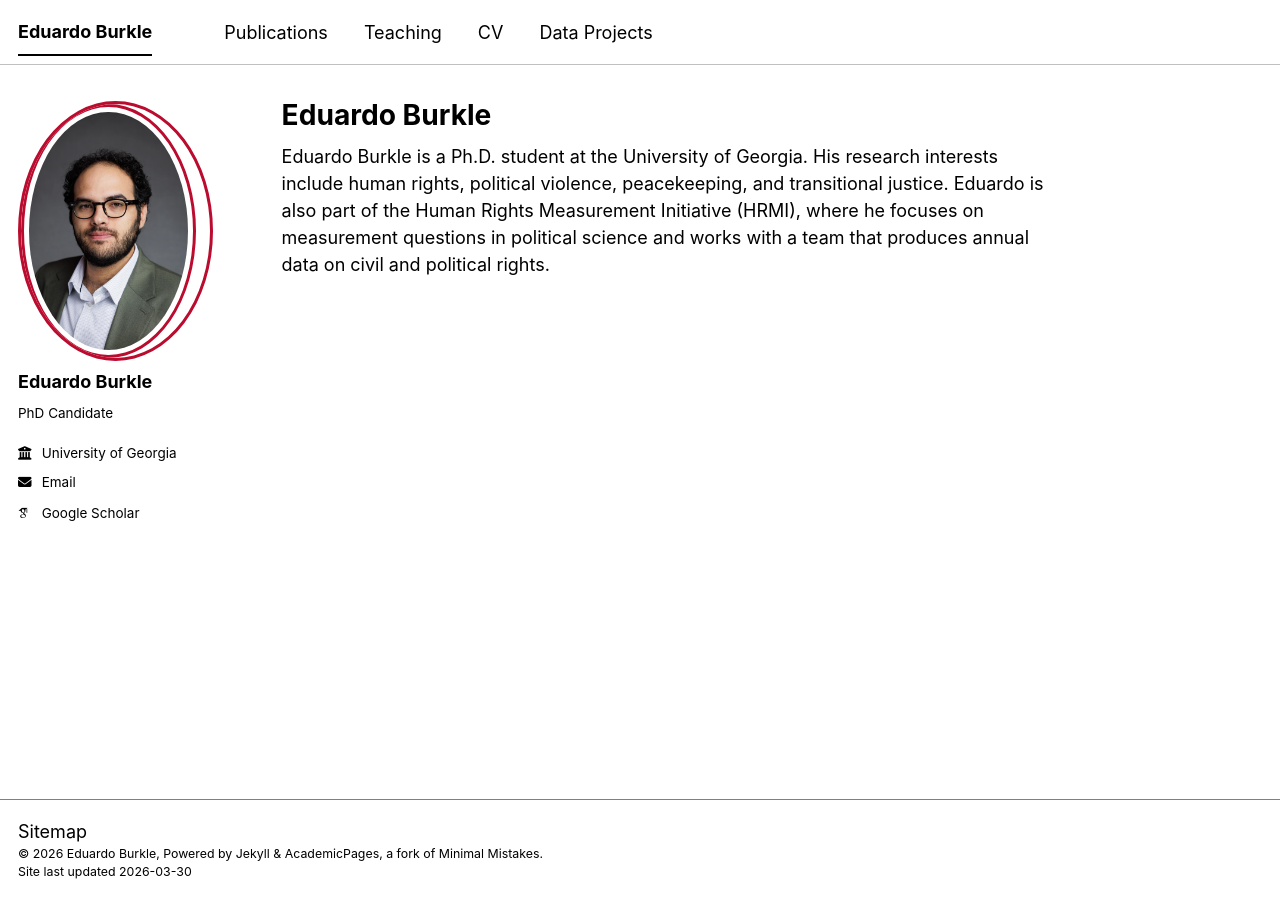
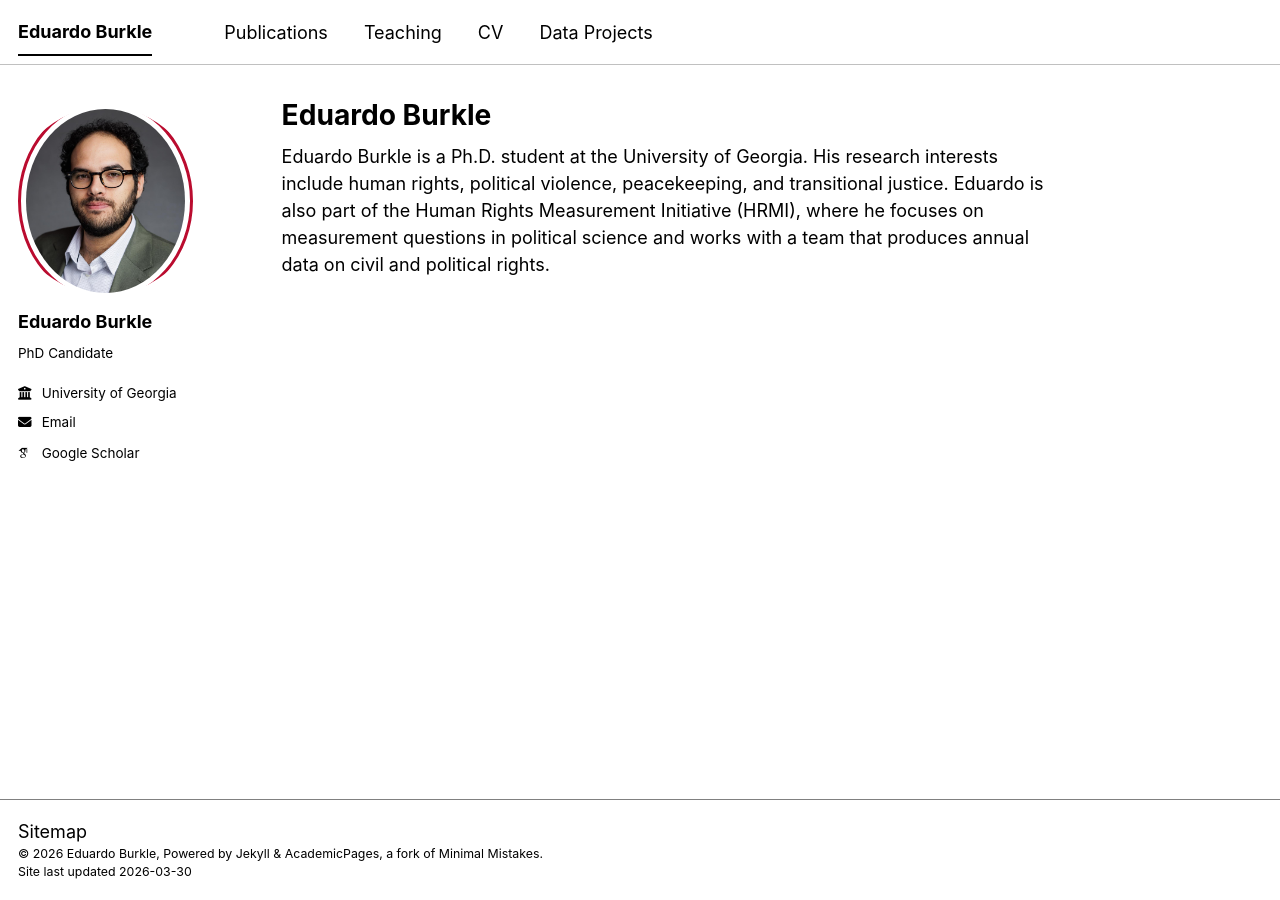
Before and after one commit to eduardoburkle/eduardoburkle.github.io, a Jekyll site: the page built from _pages/about.md, in a window 1280 px wide. Built offline with Jekyll 4.4.1, drawn with Linux system fonts in a browser that asks for light colours; some web fonts are replaced; a script bundle is joined from its source files by our own code; library files that are not in the unit come from our copies.

Commit message:
Update main.scss

```diff
--- a/assets/css/main.scss
+++ b/assets/css/main.scss
@@ -67,17 +67,27 @@
   display: none !important;
 }
 
-/* --- HIDE SITEMAP SPECIFICALLY --- */
-.page__footer-follow li a[href*="sitemap"] {
+
+/* --- ABSOLUTE FOOTER CLEANUP --- */
+footer.page__footer .page__footer-follow,
+footer.page__footer ul.social-icons,
+footer.page__footer p {
+  display: none !important;
+  visibility: hidden !important;
+}
+
+/* This targets the specific "Follow" section header and links */
+.page__footer-follow-header,
+.page__footer-follow li {
   display: none !important;
 }
 
-/* --- FORCE PICTURE ROUND --- */
-.author__avatar img,
-.author__avatar,
-#author__avatar {
+/* --- FORCE ROUND AVATAR --- */
+.author__avatar img {
   border-radius: 50% !important;
-  overflow: hidden !important; /* This clips the square corners off */
+  clip-path: circle(50% at 50% 50%) !important; /* This cuts the image into a circle */
+  -webkit-clip-path: circle(50% at 50% 50%) !important;
+  width: 200px !important; /* Adjust size if needed */
+  height: 200px !important;
   object-fit: cover !important;
-  border: 3px solid #BA0C2F !important;
 }
```
